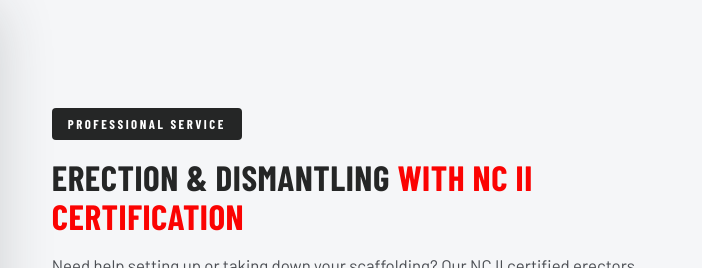
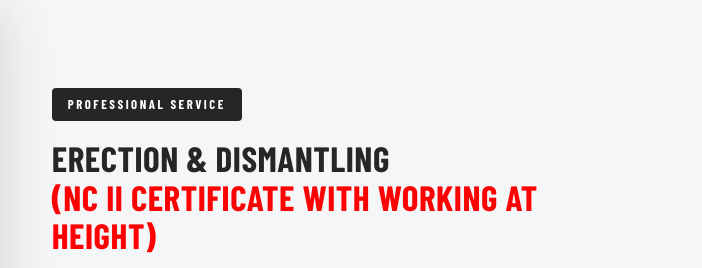
Before and after one commit to jcanlasdesigns/rgmanalo, a plain HTML site: page index.html in a window 1280 px wide. Shown: the part 2280-2548 px from the top of the page, 578-1280 px from the left. Drawn offline with nearby package versions, Linux system fonts and the light colour scheme; a web font is replaced by a local one.

Commit message:
Update index.html

```diff
--- a/index.html
+++ b/index.html
@@ -152,7 +152,7 @@
       <!-- RIGHT: Content -->
       <div class="es-content">
         <span class="es-badge">Professional Service</span>
-        <h2>Erection &amp; Dismantling <span class="accent">with NC II Certification</span></h2>
+        <h2>Erection &amp; Dismantling <span class="accent"><br>(NC II Certificate with Working at Height)</span></h2>
         <p>Need help setting up or taking down your scaffolding? Our NC II certified erectors are available to install and dismantle scaffolding safely and correctly on your project site.</p>
         <ul class="es-list">
           <li>
```
